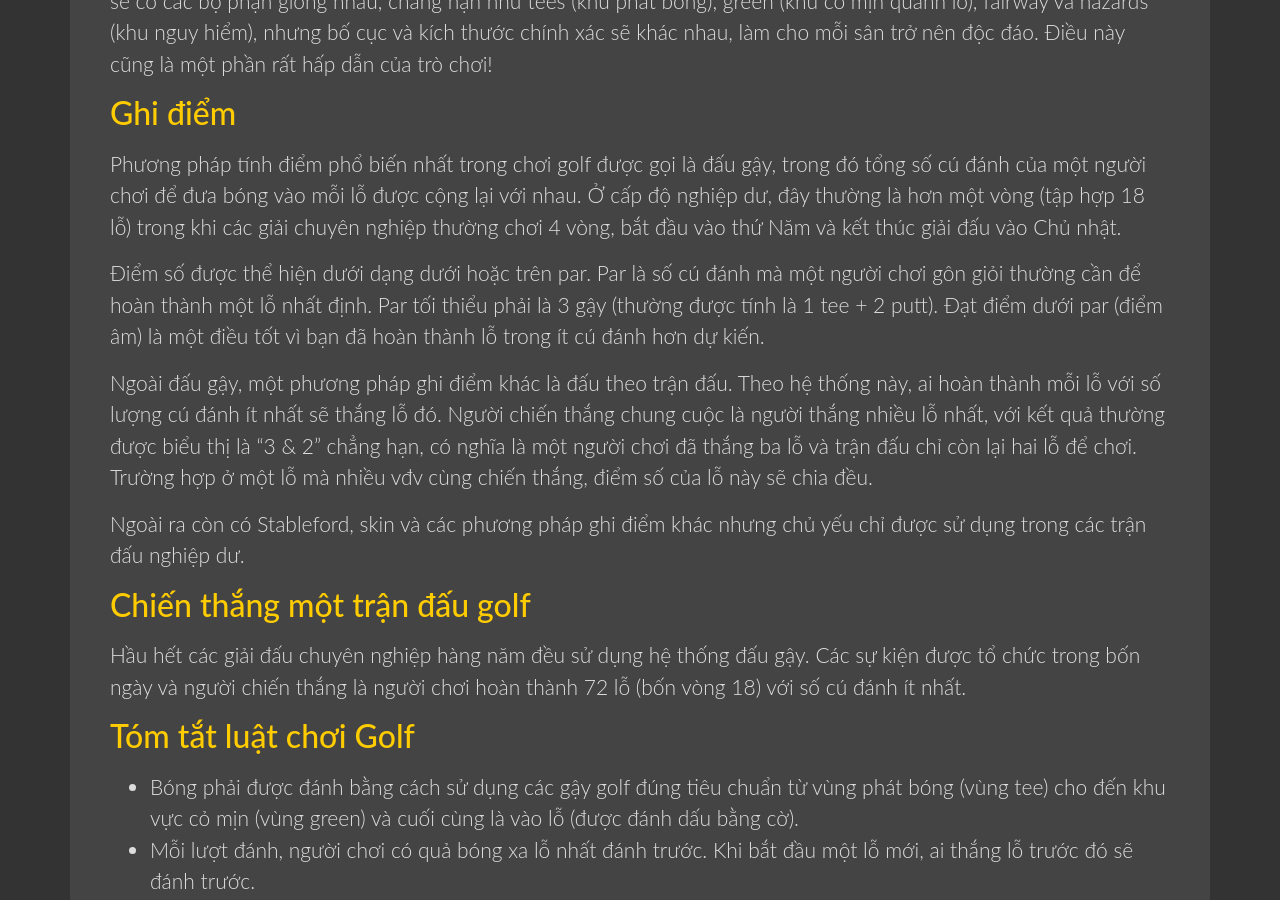
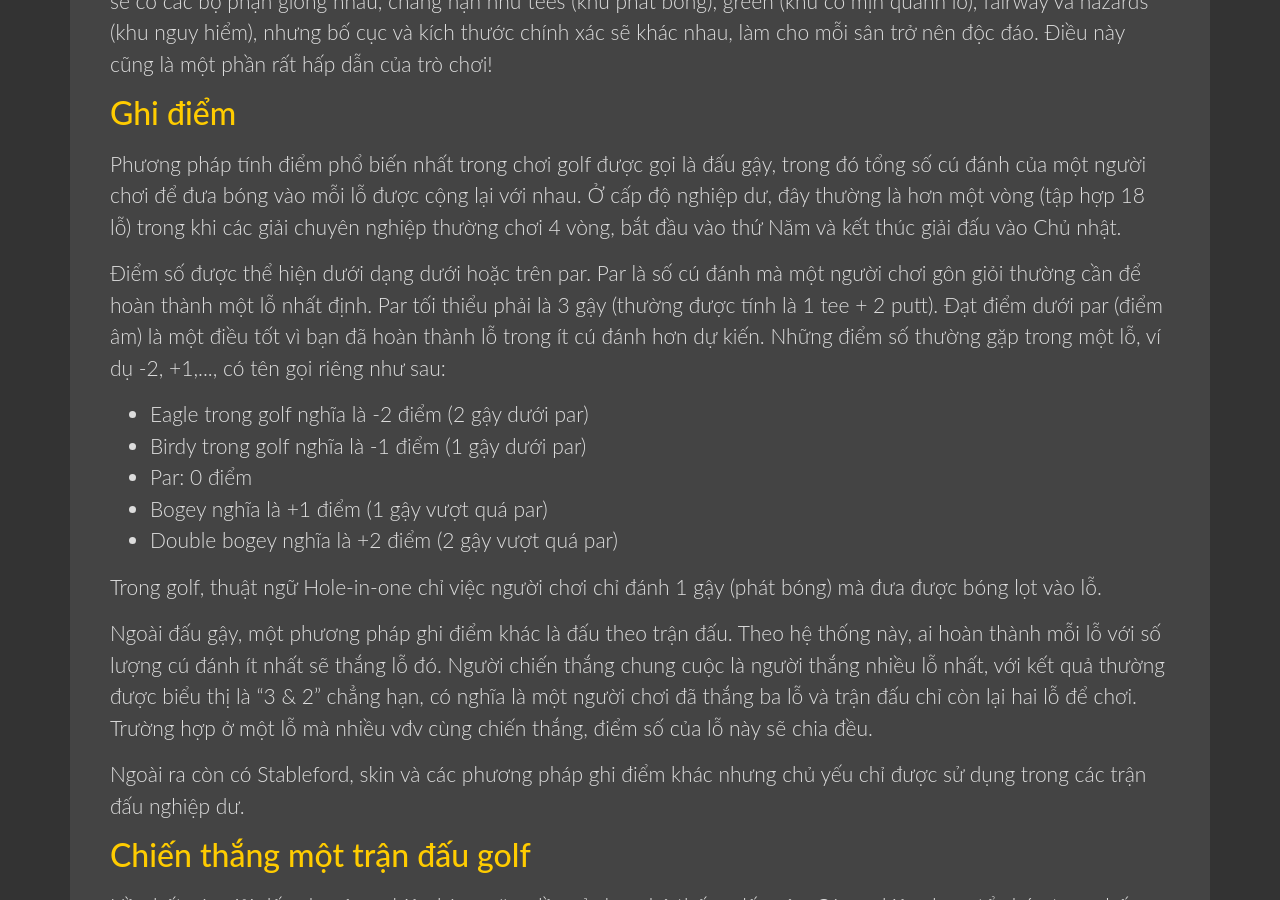
Before and after one commit to luatchoi/luatchoi.github.io, a Jekyll site: the page built from _posts/2021-09-11-luat-choi-golf.html, in a window 1280 px wide and 900 px high, scrolled down 1022 px. Built offline with Jekyll 4.4.1, drawn with Linux system fonts in a browser that asks for light colours; some web fonts are replaced.

Commit message:
Updated golf rules

```diff
--- a/_posts/2021-09-11-luat-choi-golf.html
+++ b/_posts/2021-09-11-luat-choi-golf.html
@@ -27,8 +27,16 @@ Khác với các trò chơi khác, sân thi đấu golf không có tiêu chuẩn
     Phương pháp tính điểm phổ biến nhất trong chơi golf được gọi là đấu gậy, trong đó tổng số cú đánh của một người chơi để đưa bóng vào mỗi lỗ được cộng lại với nhau. Ở cấp độ nghiệp dư, đây thường là hơn một vòng (tập hợp 18 lỗ) trong khi các giải chuyên nghiệp thường chơi 4 vòng, bắt đầu vào thứ Năm và kết thúc giải đấu vào Chủ nhật.
 </p>
 <p>
-    Điểm số được thể hiện dưới dạng dưới hoặc trên par. Par là số cú đánh mà một người chơi gôn giỏi thường cần để hoàn thành một lỗ nhất định. Par tối thiểu phải là 3 gậy (thường được tính là 1 tee + 2 putt). Đạt điểm dưới par (điểm âm) là một điều tốt vì bạn đã hoàn thành lỗ trong ít cú đánh hơn dự kiến.
+    Điểm số được thể hiện dưới dạng dưới hoặc trên par. Par là số cú đánh mà một người chơi gôn giỏi thường cần để hoàn thành một lỗ nhất định. Par tối thiểu phải là 3 gậy (thường được tính là 1 tee + 2 putt). Đạt điểm dưới par (điểm âm) là một điều tốt vì bạn đã hoàn thành lỗ trong ít cú đánh hơn dự kiến. Những điểm số thường gặp trong một lỗ, ví dụ -2, +1,..., có tên gọi riêng như sau:
 </p>
+<ul>
+    <li>Eagle trong golf nghĩa là -2 điểm (2 gậy dưới par)</li>
+    <li>Birdy trong golf nghĩa là -1 điểm (1 gậy dưới par)</li>
+    <li>Par: 0 điểm</li>
+    <li>Bogey nghĩa là +1 điểm (1 gậy vượt quá par)</li>
+    <li>Double bogey nghĩa là +2 điểm (2 gậy vượt quá par)</li>
+</ul>
+<p>Trong golf, thuật ngữ Hole-in-one chỉ việc người chơi chỉ đánh 1 gậy (phát bóng) mà đưa được bóng lọt vào lỗ.</p>
 <p>
 Ngoài đấu gậy, một phương pháp ghi điểm khác là đấu theo trận đấu. Theo hệ thống này, ai hoàn thành mỗi lỗ với số lượng cú đánh ít nhất sẽ thắng lỗ đó. Người chiến thắng chung cuộc là người thắng nhiều lỗ nhất, với kết quả thường được biểu thị là “3 & 2” chẳng hạn, có nghĩa là một người chơi đã thắng ba lỗ và trận đấu chỉ còn lại hai lỗ để chơi. Trường hợp ở một lỗ mà nhiều vđv cùng chiến thắng, điểm số của lỗ này sẽ chia đều.
 </p>
```
Also changed, not shown: other parts of _posts/2021-09-11-luat-choi-golf.html (+1 -1 lines).
